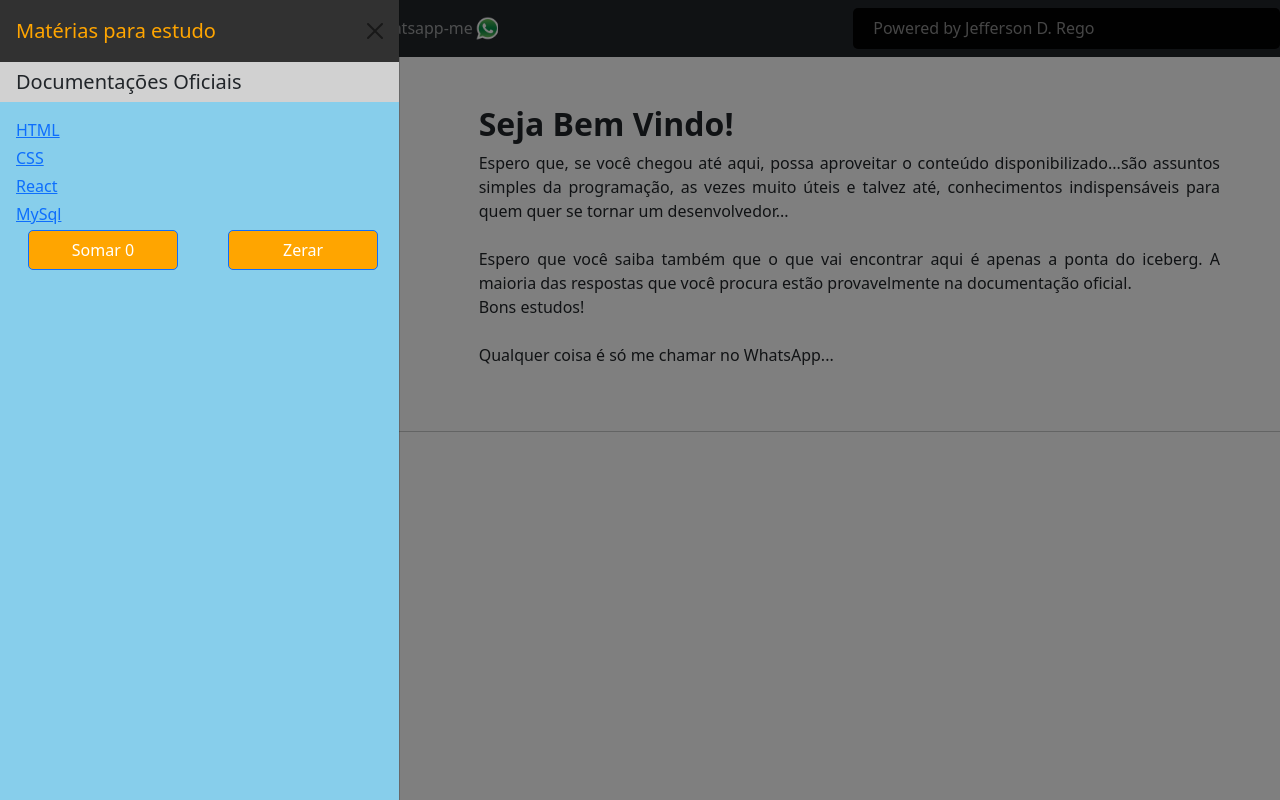
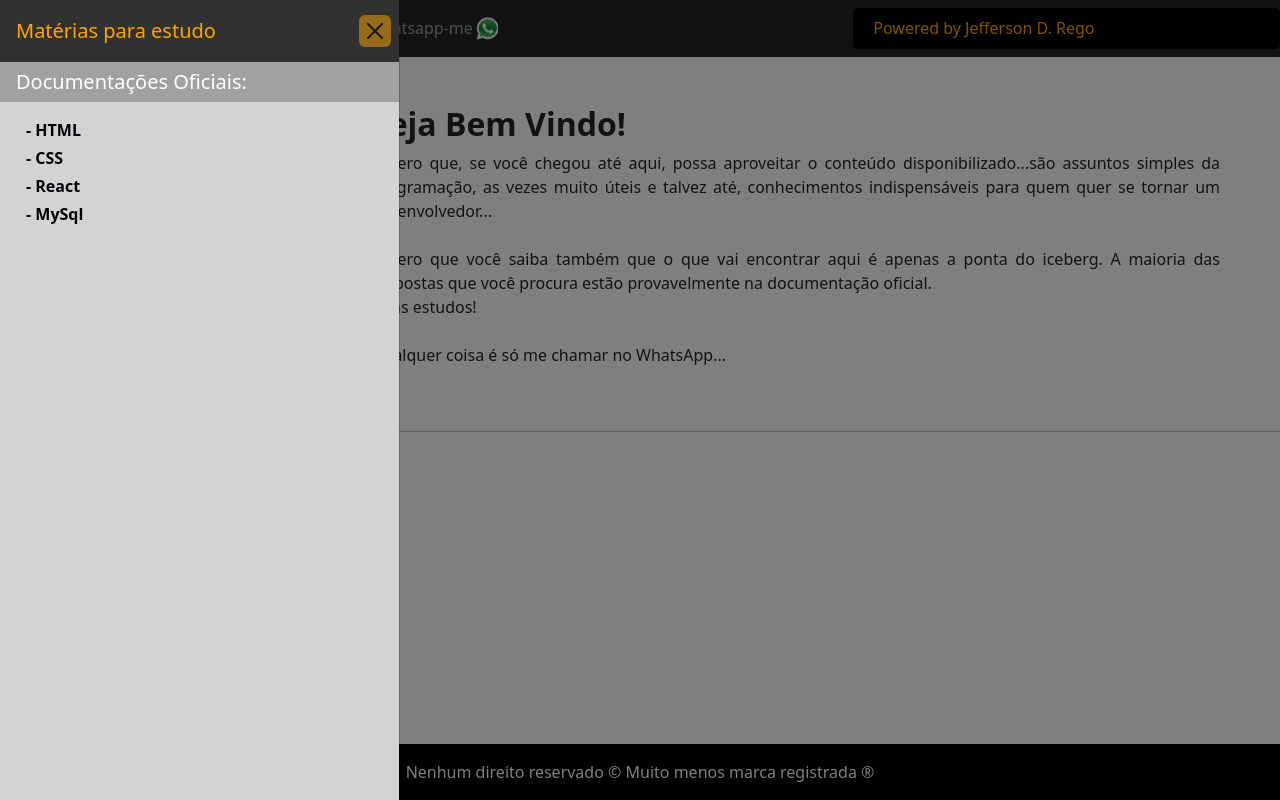
Before and after one commit to JeffersonDRego/site-estudos, a Next.js app: page / in a window 1280 px wide. Both pictures are taken after a click on the button "Exibir todos os tópicos!". Built offline with nearby package versions, Linux system fonts and the light colour scheme.

Commit message:
Moooore changes in styles

```diff
--- /dev/null
+++ b/components/footer/index.js
@@ -0,0 +1,20 @@
+import React, {useState} from 'react';
+import styles from '../../styles.module.css';
+import 'bootstrap/dist/css/bootstrap.min.css';
+import Container from 'react-bootstrap/Container';
+import Row from 'react-bootstrap/Row';
+import Col from 'react-bootstrap/Col';
+import Nav from 'react-bootstrap/Nav';
+import Button from 'react-bootstrap/Button';
+
+export default function Footer(){
+    return(
+        <Container fluid className='fixed-bottom' style={{backgroundColor:'black'}}>
+            {/* <Row> */}
+                <Col className='text-center'>
+                    <p className='mt-3' style={{color:'#FFF'}}>Nenhum direito reservado © Muito menos marca registrada ®</p>
+                </Col>
+            {/* </Row> */}
+        </Container>
+    )
+}
--- a/components/header/index.js
+++ b/components/header/index.js
@@ -30,7 +30,7 @@ const Header =()=>{
                         </Col>
                         <Col className='col-sm-12 col-md-4 justify-content-center' style={{backgroundColor:'#030303', borderRadius:5}}>
                             <Nav>
-                                <Nav.Link href="https://github.com/JeffersonDRego">Powered by Jefferson D. Rego</Nav.Link>
+                                <Nav.Link href="https://github.com/JeffersonDRego" style={{color:'#FFA500'}}>Powered by Jefferson D. Rego</Nav.Link>
                             </Nav>
                         </Col>
                     </Row>
--- a/components/offcanvas/index.js
+++ b/components/offcanvas/index.js
@@ -1,4 +1,5 @@
-import React, {useState, StyleSheet} from 'react';
+import React, {useState} from 'react';
+import styles from '../../styles.module.css';
 import 'bootstrap/dist/css/bootstrap.min.css';
 import Container from 'react-bootstrap/Container';
 import Row from 'react-bootstrap/Row';
@@ -11,7 +12,7 @@ const options = [
     {
         name :'Exibir todos os tópicos!',
         scroll: true,
-        backdrop: true
+        backdrop: true,
     }
 ]
 
@@ -29,38 +30,40 @@ function OffCanvasExample({ name, ...props }) {
     }
     return (
       <>
-        <Button className="mt-5 btn-info" onClick={toggleShow}>
+        <Button className="mt-5 btn" style={{backgroundColor:'#FFA500', borderWidth:0}}onClick={toggleShow}>
           {name}
         </Button>
         <Offcanvas show={show} onHide={handleClose} {...props}>
-          <Offcanvas.Header style={{backgroundColor:'#313131'}} closeButton>
+          {/* <Offcanvas.Header style={{backgroundColor:'#313131'}} closeButton closeVariant='white'> */}
+          <Offcanvas.Header style={{backgroundColor:'#313131'}}>
             <Offcanvas.Title style={{color:'#FFA500'}}>Matérias para estudo</Offcanvas.Title>
+            <div className='btn-close' style={{backgroundColor:'#FFA500'}} onClick={() => setShow(false)}></div>
           </Offcanvas.Header>
-          <div className='pt-2' style={{backgroundColor:'#d1d1d1'}}>
-            <h5 className='ms-3' >Documentações Oficiais </h5>
+          <div className='pt-2' style={{backgroundColor:'#A1A1A1', color:'#FFF'}}>
+            <h5 className='ms-3' >Documentações Oficiais: </h5>
           </div>
-          <Offcanvas.Body className='btn-info' style={{backgroundColor:'skyblue'}}>
+          <Offcanvas.Body className='btn-info' style={{backgroundColor:'#D3D3D3'}}>
             <Col className='mb-1'>
-                <a href="https://developer.mozilla.org/pt-BR/docs/Web/HTML">HTML</a>
+                <a className={styles.a} href="https://developer.mozilla.org/pt-BR/docs/Web/HTML" >- HTML</a>
             </Col>
             <Col className='mb-1'>
-                <a href="https://developer.mozilla.org/pt-BR/docs/Web/CSS">CSS</a>
+                <a className={styles.a} href="https://developer.mozilla.org/pt-BR/docs/Web/CSS">- CSS</a>
             </Col>
             <Col className='mb-1'>
-                <a href="https://pt-br.reactjs.org/">React</a>
+                <a className={styles.a} href="https://pt-br.reactjs.org/">- React</a>
             </Col>
             <Col className='mb-1'>
-                <a href="https://dev.mysql.com/doc/">MySql</a>
+                <a className={styles.a} href="https://dev.mysql.com/doc/">- MySql</a>
             </Col>
             <Container>
-              <Row className='justify-content-between gx-0'>
+              {/* <Row className='justify-content-between gx-0'>
                 <Col className='col-5'>
                   <Button onClick={()=> counter()} style={{borderRadius:5, width:150, height:40, backgroundColor:'#FFA500'}}>Somar {initialValue}</Button>
                 </Col>
                 <Col className='col-5'>
                   <Button  onClick={()=> setInitialValue(0)} style={{borderRadius:5, width:150, height:40, backgroundColor:'#FFA500'}}>Zerar</Button>
                 </Col>
-              </Row>
+              </Row> */}
             </Container>
           </Offcanvas.Body>
         </Offcanvas>
@@ -80,4 +83,4 @@ function OffCanvasExample({ name, ...props }) {
         ))}
       </>
     );
-  }
+  };
--- a/pages/index.js
+++ b/pages/index.js
@@ -4,6 +4,7 @@ import Container from 'react-bootstrap/Container';
 import Row from 'react-bootstrap/Row';
 import Col from 'react-bootstrap/Col';
 import Header from "../components/header"
+import Footer from '../components/footer';
 import OffCanvas from '../components/offcanvas';
 
 export default function Home(){
@@ -12,7 +13,7 @@ export default function Home(){
             <Header/>
             <Container fluid style={{height:'100%', padding:0}}>
                 <Row className='me-0'>
-                    <Col className='col-12 col-md-4 col-xs-3 d-flex align-items-start justify-content-center'>
+                    <Col className='col-12 col-md-3 d-flex align-items-start justify-content-center'>
                         <OffCanvas/>
                     </Col>
                     <Col className='mt-5 m-5'>
@@ -29,6 +30,7 @@ export default function Home(){
                 </Row>
                 <hr/>
             </Container>
+            <Footer/>
         </Container>
     )
 }
--- /dev/null
+++ b/styles.module.css
@@ -0,0 +1,11 @@
+.a {
+    font-weight: bold;
+    text-align: center;
+    color: rgb(0, 1, 6);
+    text-decoration: none;
+    margin-left: 10px;
+    /* transition: 100ms ease-in background; */
+  }
+  .a:hover {
+    background: #ccc;
+  }
```
